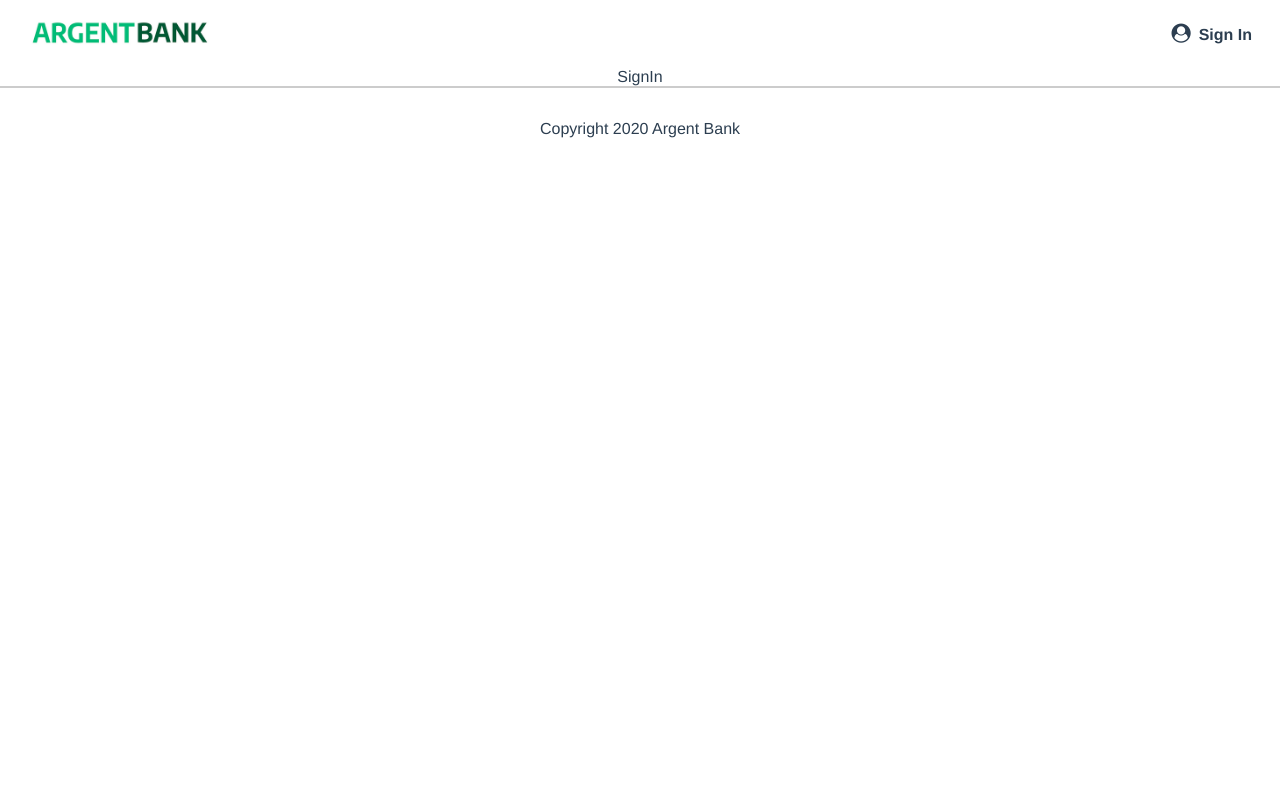
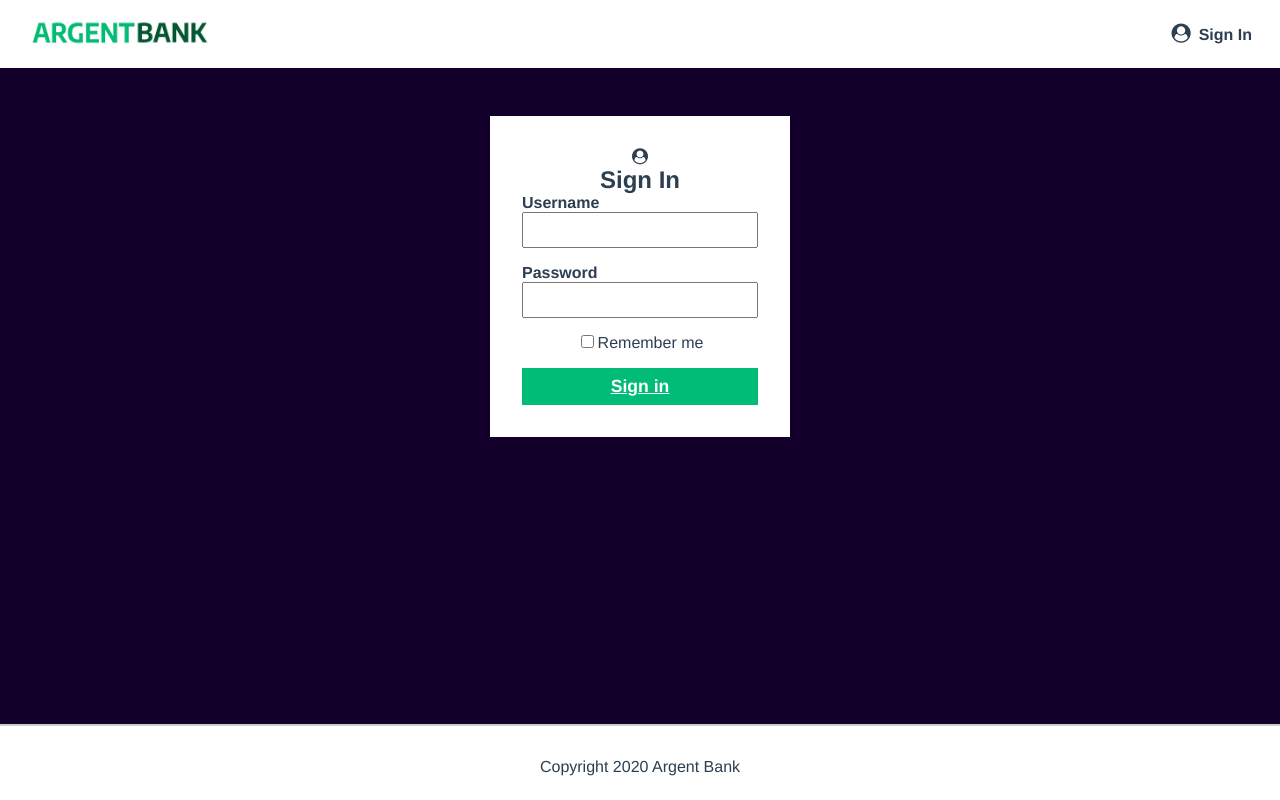
Before and after one commit to juliengDev/OPC_Projet_13, a React (Vite) app: page /login in a window 1280 px wide. Built offline with nearby package versions, Linux system fonts and the light colour scheme.

Commit message:
Creation de la page Profil

```diff
--- /dev/null
+++ b/src/features/dashboard/Account.jsx
@@ -0,0 +1,93 @@
+import styled from "styled-components";
+
+const accountContentWrapperStyle = `width: 100%;
+flex: 1;`;
+
+const AccountEl = styled.section`
+  // .account
+  display: flex;
+  justify-content: space-between;
+  align-items: center;
+  border: 1px solid black;
+  background-color: #fff;
+  width: 80%;
+  margin: 0 auto;
+  flex-direction: column;
+  padding: 1.5rem;
+  box-sizing: border-box;
+  text-align: left;
+  margin-bottom: 2rem;
+  @media (min-width: 720px) {
+    flex-direction: row;
+  }
+`;
+
+const AccountContentWrapper = styled.div`
+  // .account-content-wrapper
+  ${accountContentWrapperStyle}
+`;
+
+const H3 = styled.h3`
+  // .account-title
+  margin: 0;
+  padding: 0;
+  font-size: 1rem;
+  font-weight: normal;
+`;
+
+const AccountAmount = styled.p`
+  // .account-amount
+  margin: 0;
+  font-size: 2.5rem;
+  font-weight: bold;
+`;
+
+const AccountAmountDescription = styled.p`
+  // .account-amount-description
+  margin: 0;
+`;
+
+const CtaBtnWrapper = styled.div`
+  // .account-content-wrapper .cta
+  ${accountContentWrapperStyle}
+
+  @media (min-width: 720px) {
+    flex: 0;
+  }
+`;
+
+const CtaBtn = styled.button`
+  // .transaction-button
+  display: block;
+  width: 100%;
+  padding: 8px;
+  font-size: 1.1rem;
+  font-weight: bold;
+  margin-top: 1rem;
+  border-color: #00bc77;
+  background-color: #00bc77;
+  color: #fff;
+  &:hover {
+    cursor: pointer;
+  }
+  @media (min-width: 720px) {
+    width: 200px;
+  }
+`;
+
+function Account({ title, amount, description }) {
+  return (
+    <AccountEl>
+      <AccountContentWrapper>
+        <H3>{title}</H3>
+        <AccountAmount>{amount}</AccountAmount>
+        <AccountAmountDescription>{description}</AccountAmountDescription>
+      </AccountContentWrapper>
+      <CtaBtnWrapper>
+        <CtaBtn>View transactions</CtaBtn>
+      </CtaBtnWrapper>
+    </AccountEl>
+  );
+}
+
+export default Account;
--- a/src/features/dashboard/Profil.jsx
+++ b/src/features/dashboard/Profil.jsx
@@ -1,5 +1,65 @@
+import styled from "styled-components";
+import Account from "./Account";
+
+const Main = styled.main`
+  // .main .bg-dark
+  flex: 1;
+  background-color: #12002b;
+`;
+
+const Header = styled.div`
+  color: #fff;
+  margin-bottom: 2rem;
+`;
+
+const H1 = styled.h1`
+  margin: 0.67em 0;
+`;
+
+const EditBtn = styled.button`
+  // .edit-button
+  border-color: #00bc77;
+  background-color: #00bc77;
+  color: #fff;
+  font-weight: bold;
+  padding: 10px;
+`;
+
+const H2 = styled.h2`
+  // .sr-only
+  color: white;
+  margin: 2rem;
+`;
+
 function Profil() {
-  return <div>Profil</div>;
+  return (
+    <Main>
+      <Header>
+        <H1>
+          Welcome back
+          <br />
+          Tony Jarvis!
+        </H1>
+        <EditBtn>Edit Name</EditBtn>
+      </Header>
+      <H2>Accounts</H2>
+      <Account
+        title="Argent Bank Checking (x8349)"
+        amount="$2,082.79"
+        description="Available Balance"
+      />
+      <Account
+        title="Argent Bank Savings (x6712)"
+        amount="$10,928.42"
+        description="Available Balance"
+      />
+      <Account
+        title="Argent Bank Credit Card (x8349)"
+        amount="$184.30"
+        description="Current Balance"
+      />
+    </Main>
+  );
 }
 
 export default Profil;
--- a/src/features/homepage/Home.jsx
+++ b/src/features/homepage/Home.jsx
@@ -2,7 +2,7 @@ import styled from "styled-components";
 
 const Hero = styled.div`
   // .hero
-  background-image: url("../../asset/img/bank-tree.jpeg");
+  background-image: url("./src/assets/img/bank-tree.jpeg");
   background-position: 0 -50px;
   background-size: cover;
   background-repeat: no-repeat;
@@ -99,7 +99,7 @@ const H3 = styled.h3`
 
 function Home() {
   return (
-    <>
+    <main>
       <Hero>
         <HeroContent>
           <H2>Promoted Content</H2>
@@ -138,7 +138,7 @@ function Home() {
           </p>
         </FeatureItem>
       </Features>
-    </>
+    </main>
   );
 }
 
--- a/src/features/user/SignIn.jsx
+++ b/src/features/user/SignIn.jsx
@@ -1,5 +1,97 @@
+import { Link } from "react-router-dom";
+import styled from "styled-components";
+
+const Main = styled.main`
+  // .main .bg-dark
+
+  flex: 1;
+  background-color: #12002b;
+`;
+
+const SectionSignIn = styled.section`
+  // .sign-in-content
+  box-sizing: border-box;
+  background-color: white;
+  width: 300px;
+  margin: 0 auto;
+  margin-top: 3rem;
+  padding: 2rem;
+`;
+const Icon = styled.i`
+  // .sign-in-icon
+  font-size: 1rem;
+`;
+const InputWrapper = styled.div`
+  // .input-wrapper
+  display: flex;
+  flex-direction: column;
+  text-align: left;
+  margin-bottom: 1rem;
+`;
+
+const Label = styled.label`
+  //.input-wrapper label
+  font-weight: bold;
+`;
+
+const Input = styled.input`
+  // .input-wrapper input
+  padding: 5px;
+  font-size: 1.2rem;
+`;
+
+const InputRemember = styled.div`
+  // .input-remember
+  margin-left: 0.25rem;
+`;
+const LabelRemember = styled.label`
+  // .input-remember label
+  margin-left: 0.25rem;
+`;
+
+const SignInBtn = styled.span`
+  // .sign-in-button
+  display: block;
+  width: 100%;
+  padding: 8px;
+  font-size: 1.1rem;
+  font-weight: bold;
+  margin-top: 1rem;
+  border-color: #00bc77;
+  background-color: #00bc77;
+  color: #fff;
+  text-decoration: underline;
+  &:hover {
+    cursor: pointer;
+  }
+`;
 function SignIn() {
-  return <div>SignIn</div>;
+  return (
+    <Main>
+      <SectionSignIn>
+        <Icon className="fa fa-user-circle" />
+        <h1>Sign In</h1>
+
+        <form>
+          <InputWrapper>
+            <Label htmlFor="username">Username</Label>
+            <Input type="text" id="username" />
+          </InputWrapper>
+          <InputWrapper>
+            <Label htmlFor="password">Password</Label>
+            <Input type="text" id="password" />
+          </InputWrapper>
+          <InputRemember>
+            <input type="checkbox" id="remember-me" />
+            <LabelRemember htmlFor="remember-me">Remember me</LabelRemember>
+          </InputRemember>
+          <Link to="/profile/:userId">
+            <SignInBtn>Sign in</SignInBtn>
+          </Link>
+        </form>
+      </SectionSignIn>
+    </Main>
+  );
 }
 
 export default SignIn;
--- a/src/index.css
+++ b/src/index.css
@@ -1,12 +1,23 @@
+* {
+  margin: 0;
+  padding: 0;
+}
+*,
+*::before,
+*::after {
+  box-sizing: inherit;
+}
+
 html {
   font-family: Avenir, Helvetica, Arial, sans-serif;
   -webkit-font-smoothing: antialiased;
   -moz-osx-font-smoothing: grayscale;
   text-align: center;
   color: #2c3e50;
+  box-sizing: border-box;
 }
 
-body {
+#root {
   margin: 0;
   display: flex;
   flex-direction: column;
--- a/src/ui/AppLayout.jsx
+++ b/src/ui/AppLayout.jsx
@@ -6,9 +6,9 @@ function AppLayout() {
   return (
     <>
       <Header />
-      <main>
-        <Outlet />
-      </main>
+
+      <Outlet />
+
       <Footer />
     </>
   );
```
